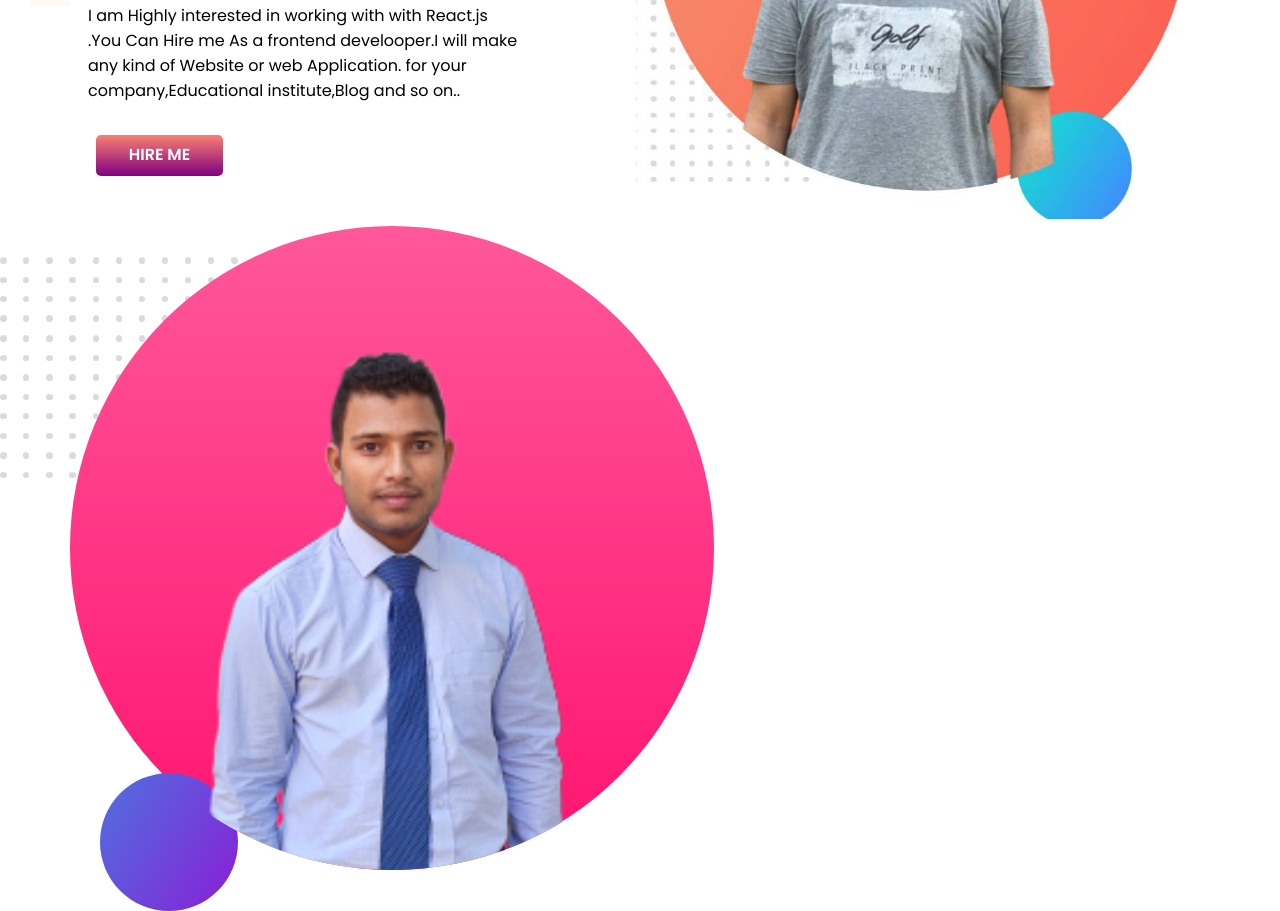
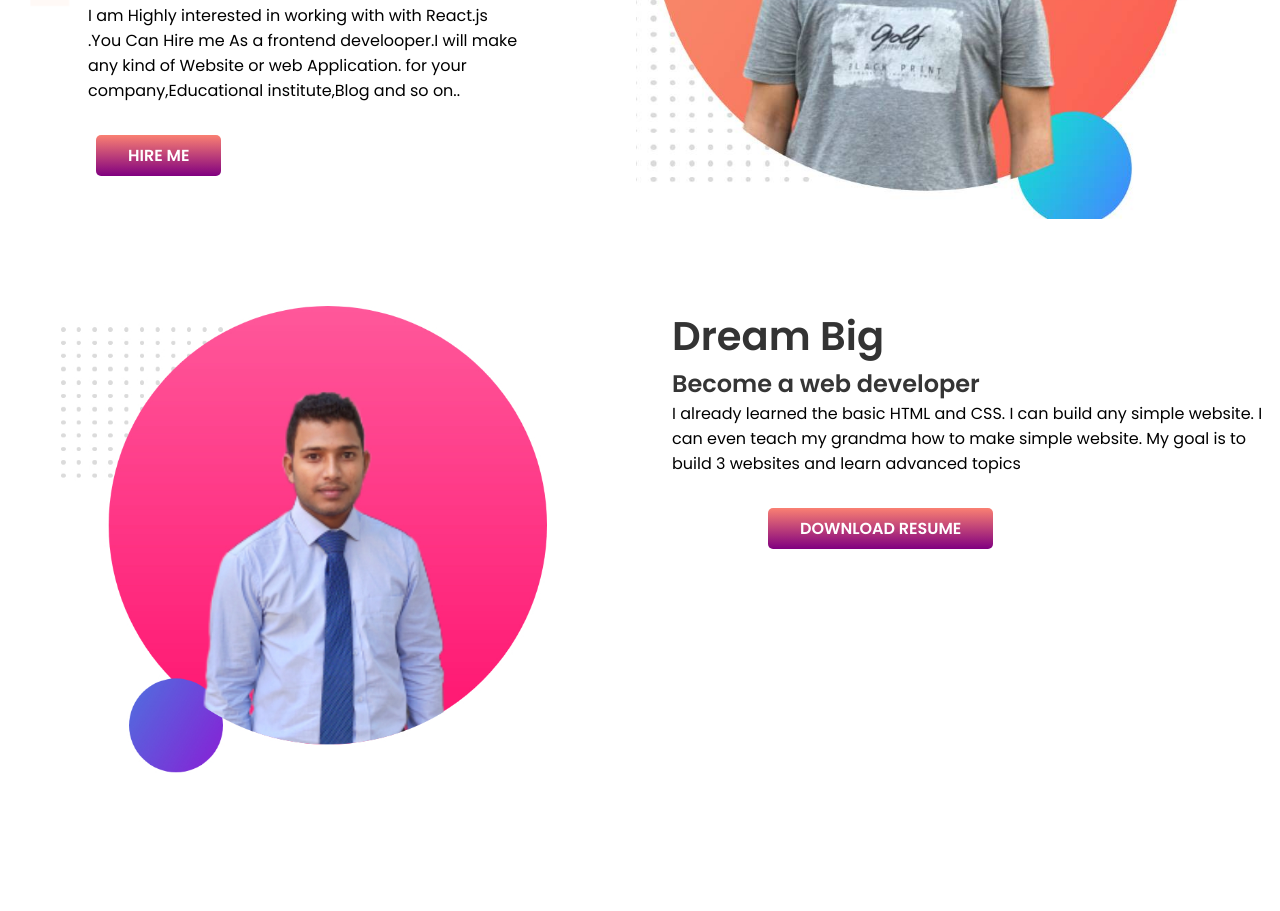
Before and after one commit to kaderjnu/Fokira-portfolio, a plain HTML site: page index.html in a window 1280 px wide. Shown: the part 353-1264 px from the top of the page. After the commit the page ends 1213 px from the top, so only its background shows below. Drawn offline with Linux system fonts and the light colour scheme.

Commit message:
some style added

```diff
--- a/css/style.css
+++ b/css/style.css
@@ -50,19 +50,17 @@ body {
     margin-left: 5.5em;
 }
 
-.welcome-left-text a {
-    display: block;
+.welcome-left-text a,
+.big-dream-right-content a {
+    display: inline-block;
     margin: 2em 6em;
     text-decoration: none;
     text-align: center;
-    width: 127px;
-    height: 41px;
-    line-height: 40px;
     color: white;
     font-weight: bold;
     border-radius: 5px;
     background: linear-gradient(salmon, purple);
-
+    padding: .5em 2em;
 }
 
 .welcome-right-img {
@@ -80,4 +78,42 @@ body {
 
 /* Css of Welcome Section Ends */
 /* Big dream section start */
+.big-dream-section {}
+
+.big-dream-content {
+    display: flex;
+    margin: 5em 0;
+}
+
+.big-dream-left {
+    width: 50%;
+}
+
+.big-dream-img {}
+
+.big-dream-img img {
+    margin-left: 10%;
+    width: 80%;
+}
+
+.big-dream-right {
+    width: 50%;
+    margin-left: 5%;
+}
+
+.big-dream-right-content {}
+
+.big-dream-right-content h1 {
+    font-size: 2.5em;
+    color: #333;
+}
+
+.big-dream-right-content h2 {
+	color: #353535;
+}
+
+.big-dream-right-content p {}
+
+.big-dream-right-content a {}
+
 /* Big dream section end */
```
